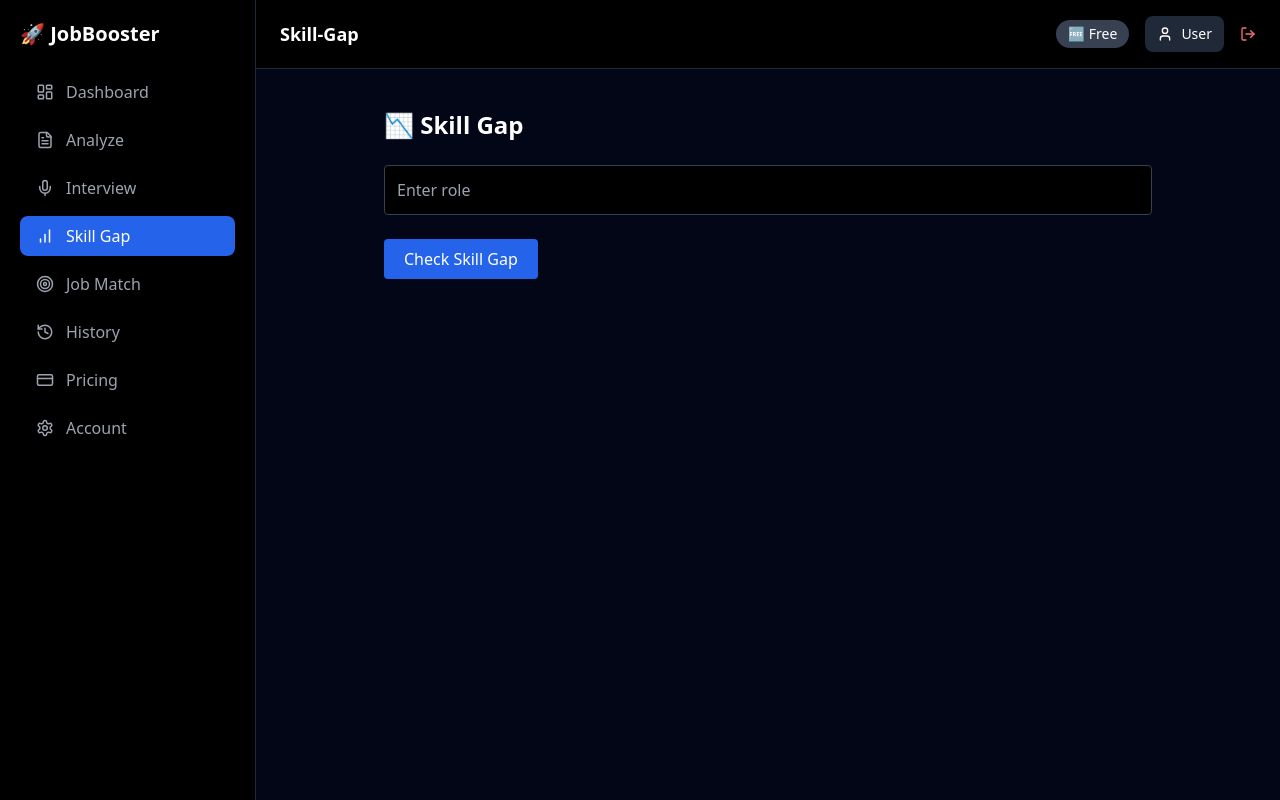
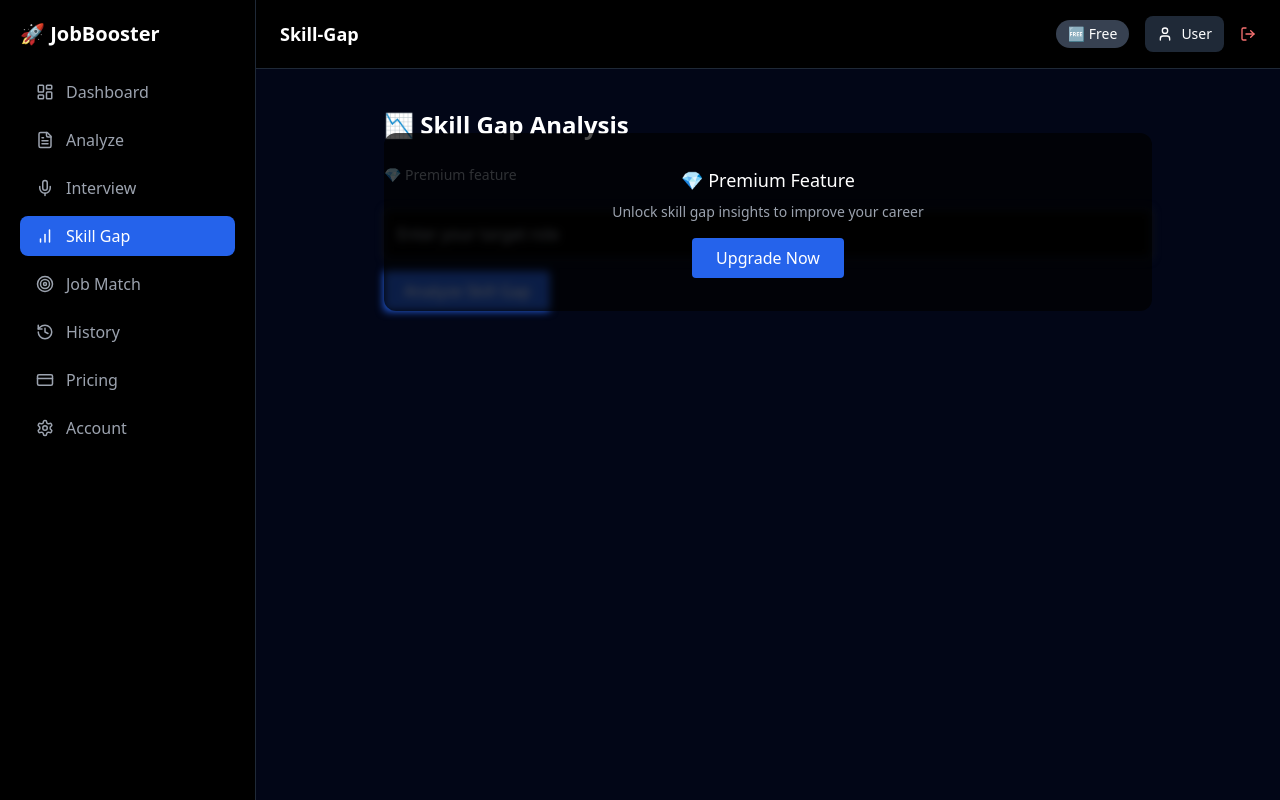
Before and after one commit to mohdsameerahmed346-lgtm/JobBooster-clean, a Next.js app: page /skill-gap in a window 1280 px wide. Built offline with nearby package versions, Linux system fonts and the light colour scheme; no server answers; sample sign-in values are in the browser's storage.

Commit message:
Update page.js

```diff
--- a/app/(dashboard)/skill-gap/page.js
+++ b/app/(dashboard)/skill-gap/page.js
@@ -8,36 +8,64 @@ export default function SkillGap() {
   const [result, setResult] = useState("");
 
   const check = () => {
-    if (!isPremium()) {
-      alert("🚫 Premium required 💎");
-      return;
-    }
-
-    setResult("You need to improve React, System Design, and APIs.");
+    const res = "You should improve React, System Design, and APIs.";
+    setResult(res);
   };
 
   return (
-    <div className="max-w-3xl mx-auto space-y-6">
+    <div className="max-w-3xl mx-auto space-y-6 relative">
 
-      <h1 className="text-2xl font-bold">📉 Skill Gap</h1>
+      <h1 className="text-2xl font-bold">📉 Skill Gap Analysis</h1>
+
+      <p className="text-sm text-gray-400">
+        💎 Premium feature
+      </p>
+
+      {/* CONTENT */}
+      <div className={`${!isPremium() ? "blur-sm pointer-events-none" : ""}`}>
 
         <input
           value={role}
           onChange={(e) => setRole(e.target.value)}
-        placeholder="Enter role"
+          placeholder="Enter your target role"
           className="w-full p-3 bg-black border border-gray-700 rounded"
         />
 
         <button
           onClick={check}
-        className="bg-blue-600 px-5 py-2 rounded"
+          className="bg-blue-600 px-5 py-2 rounded mt-3"
         >
-        Check Skill Gap
+          Analyze Skill Gap
         </button>
 
         {result && (
-        <div className="bg-gray-900 p-4 rounded">
+          <div className="bg-gray-900 p-4 rounded mt-4">
             {result}
+          </div>
+        )}
+
+      </div>
+
+      {/* 🔒 OVERLAY */}
+      {!isPremium() && (
+        <div className="absolute inset-0 flex flex-col items-center justify-center bg-black/70 rounded-xl">
+
+          <h2 className="text-lg mb-2">💎 Premium Feature</h2>
+
+          <p className="text-sm text-gray-400 mb-4 text-center px-6">
+            Unlock skill gap insights to improve your career
+          </p>
+
+          <button
+            onClick={() => {
+              localStorage.setItem("premium", "true");
+              alert("Premium Activated 💎");
+            }}
+            className="bg-blue-600 px-6 py-2 rounded hover:scale-105 transition"
+          >
+            Upgrade Now
+          </button>
+
         </div>
       )}
 
```
Lines whose indentation alone changed are shown as unchanged.
